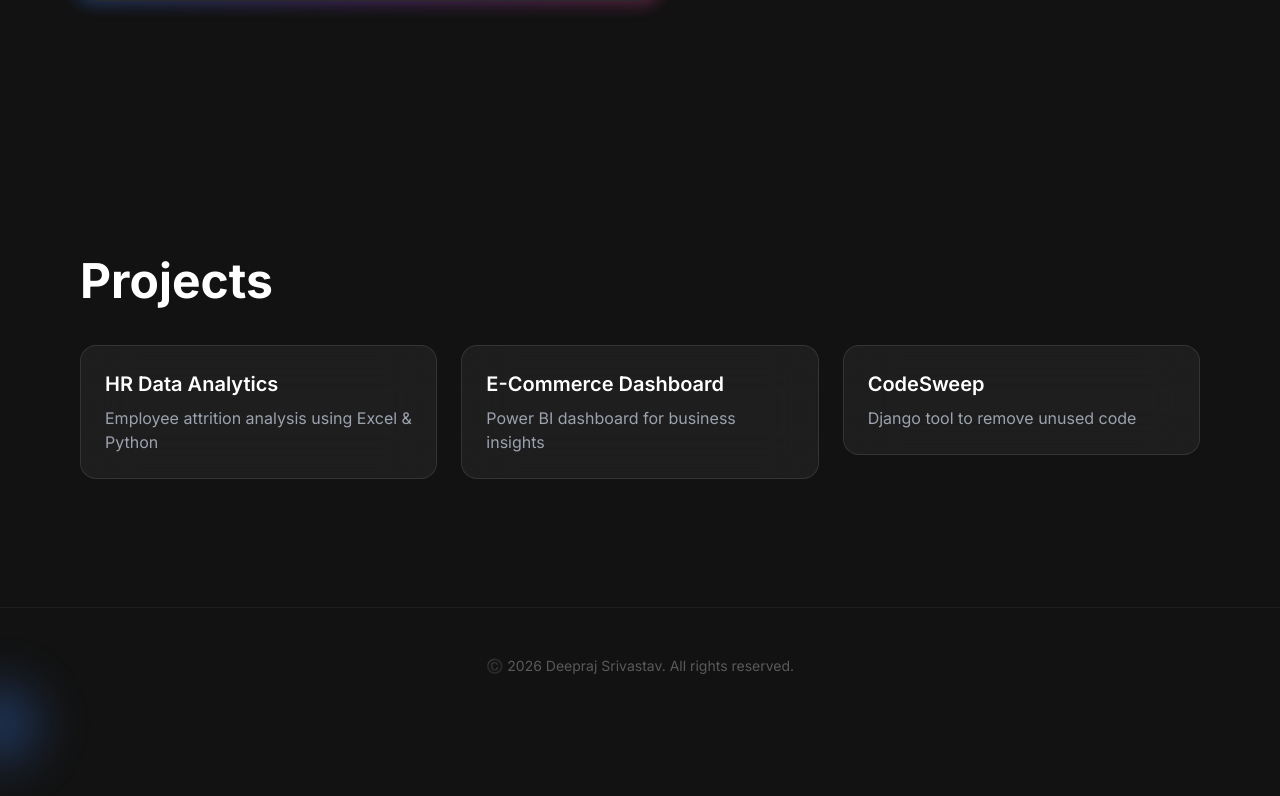
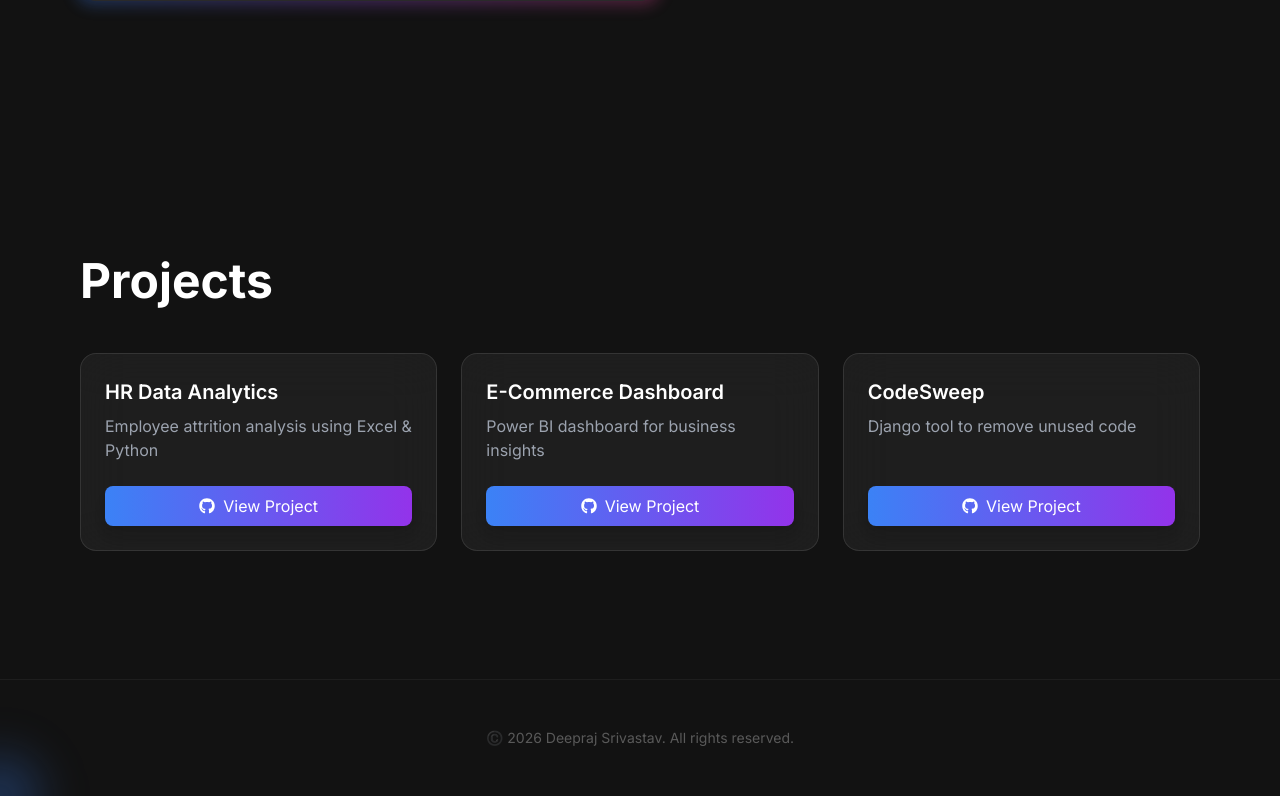
Before and after one commit to iamdeepraj9119/portfolio, a Next.js app: page / in a window 1280 px wide. Shown: the part 5255-6051 px from the top of the page. Before the commit the page ends 5979 px from the top, so only its background shows below. Built offline with nearby package versions, Linux system fonts and the light colour scheme.

Commit message:
updated project UI

```diff
--- a/app/components/Projects.tsx
+++ b/app/components/Projects.tsx
@@ -1,6 +1,7 @@
 'use client';
 
 import { motion } from 'framer-motion';
+import { FaGithub } from 'react-icons/fa';
 
 const projects = [
   {
@@ -26,28 +27,24 @@ export default function Projects() {
       id="projects"
       className="px-4 sm:px-6 md:px-20 py-20 md:py-32 bg-[#121212] text-white"
     >
-      <h2 className="text-3xl sm:text-4xl md:text-5xl font-bold mb-10">
+      <h2 className="text-3xl sm:text-4xl md:text-5xl font-bold mb-12">
         Projects
       </h2>
 
-      <div className="grid grid-cols-1 sm:grid-cols-2 md:grid-cols-3 gap-6">
+      <div className="grid grid-cols-1 sm:grid-cols-2 md:grid-cols-3 gap-6 items-stretch">
 
         {projects.map((p, i) => (
-          <a
+          <motion.div
             key={i}
-            href={p.link}
-            target="_blank"
-            rel="noopener noreferrer"
-            className="block group"
+            whileHover={{ scale: 1.05 }}
+            className="group relative h-full flex flex-col justify-between bg-white/5 border border-white/10 p-6 rounded-2xl backdrop-blur-xl transition overflow-hidden"
           >
-            <motion.div
-              whileHover={{ scale: 1.05 }}
-              className="relative bg-white/5 border border-white/10 p-6 rounded-2xl overflow-hidden backdrop-blur-xl transition"
-            >
 
-              {/* Glow Effect */}
-              <div className="absolute inset-0 bg-gradient-to-r from-blue-500 to-purple-600 opacity-0 group-hover:opacity-20 transition"></div>
+            {/* Glow Effect */}
+            <div className="absolute inset-0 bg-gradient-to-r from-blue-500 via-purple-500 to-pink-500 opacity-0 group-hover:opacity-20 transition"></div>
 
+            {/* Content */}
+            <div>
               <h3 className="text-lg sm:text-xl font-semibold mb-2">
                 {p.title}
               </h3>
@@ -55,9 +52,20 @@ export default function Projects() {
               <p className="text-gray-400 text-sm sm:text-base">
                 {p.desc}
               </p>
+            </div>
 
-            </motion.div>
-          </a>
+            {/* Button */}
+            <a
+              href={p.link}
+              target="_blank"
+              rel="noopener noreferrer"
+              className="mt-6 flex items-center justify-center gap-2 px-4 py-2 text-sm sm:text-base bg-gradient-to-r from-blue-500 to-purple-600 rounded-lg hover:opacity-90 transition shadow-lg"
+            >
+              <FaGithub />
+              View Project
+            </a>
+
+          </motion.div>
         ))}
 
       </div>
```
